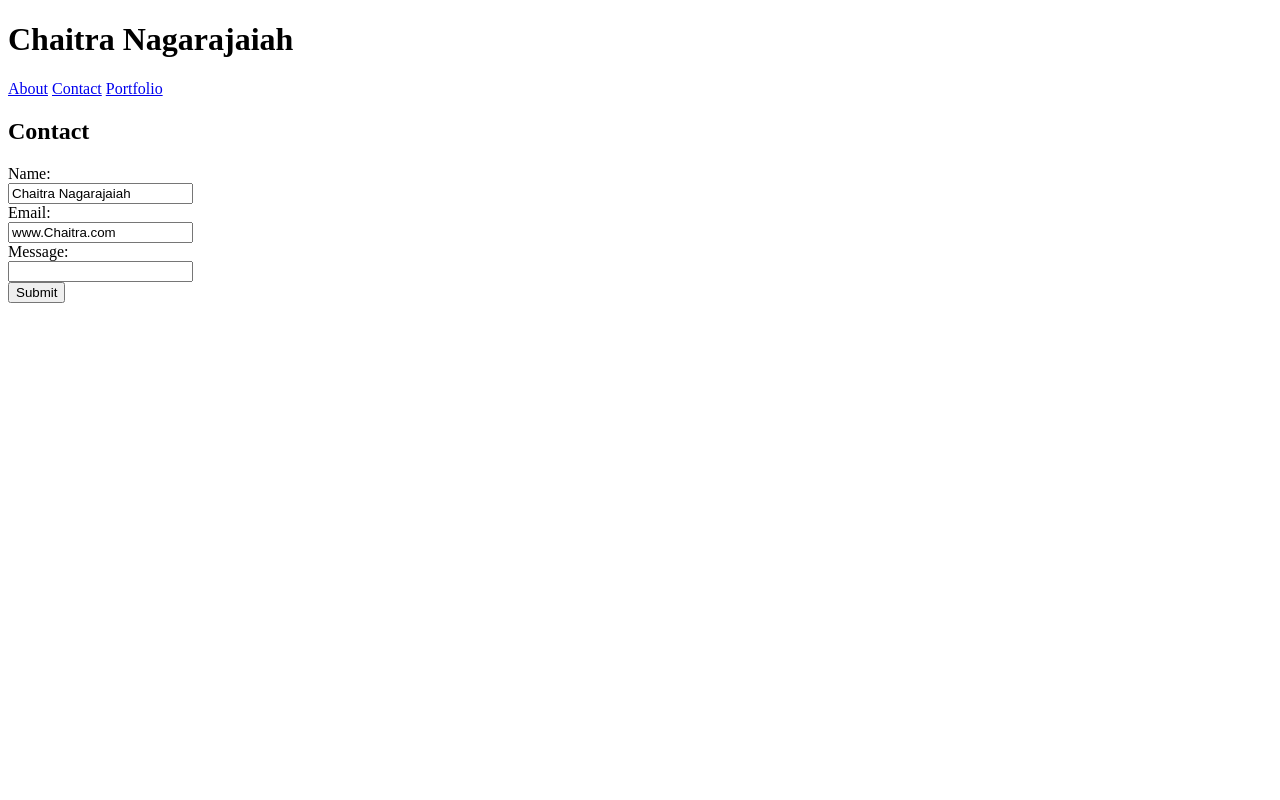
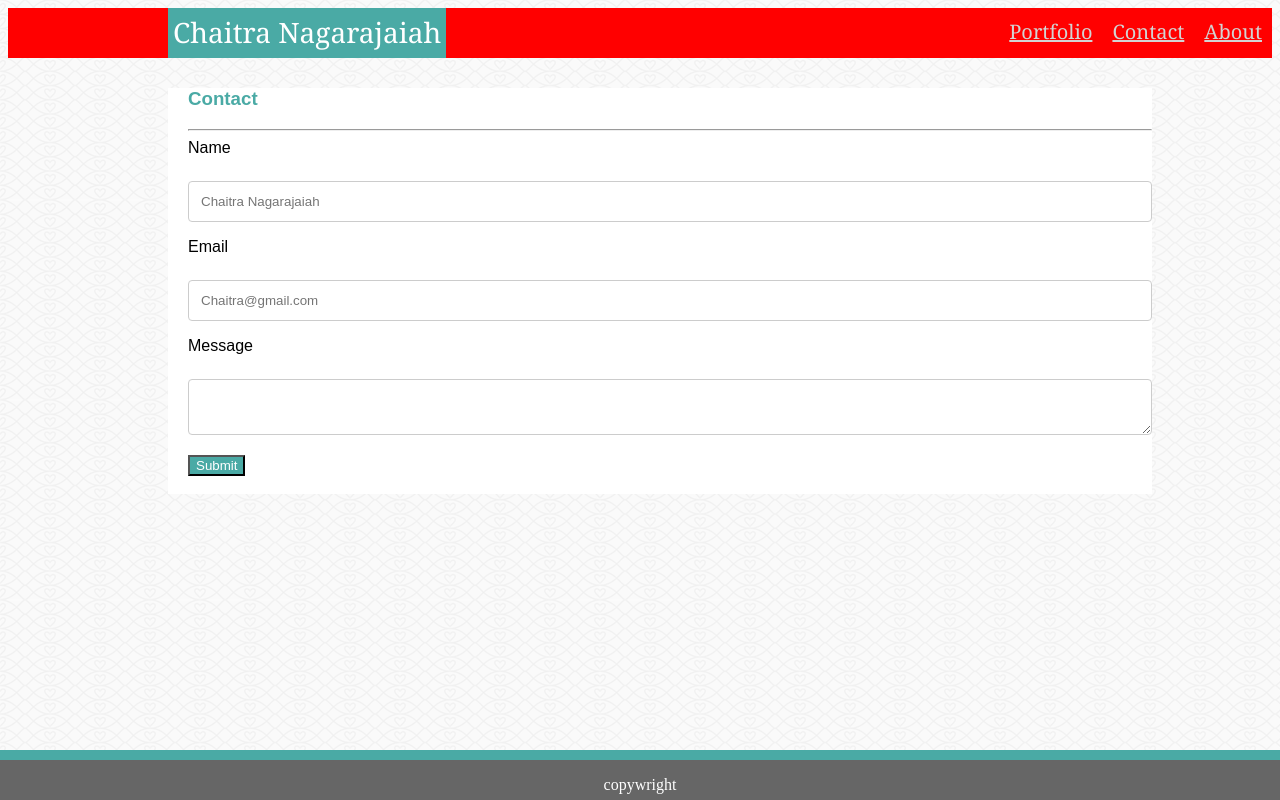
Before and after one commit to ChaitraNagarajaiah/Responsive-Portfolio, a plain HTML site: page contact.html in a window 1280 px wide. Drawn offline with Linux system fonts and the light colour scheme.

Commit message:
made changes in index,contact,portfolio,style.css

```diff
--- a/Assets/css/style.css
+++ b/Assets/css/style.css
@@ -1,18 +1,49 @@
 .navbar{
-        background-color: beige;
-        padding:20px;
-        margin: 0;
+        background-color:red;
+        padding:0px;
+
         font-size: 28px;
-        top:0;
         font-family: Georgia, Times, 'Times New Roman', serif;
+        width:100%;
+        height:50px ;
+        box-sizing: border-box;
 
+
+
+}
+
+.name{
+        background-color: #4aaaa5;
+        color:white;
+        float:left;
+        height: 40px;
+        padding:5px;
+        margin-left: 160px;
+
+}
+
+#aboutme{
+        color: #4aaaa5;
+}
+
+
+body{
+background-image:url('../images/fishnet.png');
 }
 
 a{
         float:right;
-        color:black;
+        color:lightgrey;
         font-size:20px;
         margin: 10px;
+
+
+}
+
+hr{
+        color:light gray;
+
+
 
 }
 
@@ -24,18 +55,101 @@ a{
 }
 .bio-info{
         float: right;
-        margin: 20px;
         font-family: Georgia, 'Times New Roman', Times, serif;
         color:black;
+        width:960px;
+        height : auto;
+        overflow : auto ;
+        border : 10px solid white;
+        background-color: white;
+        margin-top:5%;
+        margin-right:10%;
+        margin-left:10%;
+        margin-bottom:10%;
+}
 
-}
+
+
+
 .footer{
         background-color: #666666;
         position: fixed;
          left:0;
          bottom: 0;
          width: 100%;
+         height:5%;
          color:white;
          text-align: center;
+         border-top:10px solid #4aaaa5;
+
 
               }
+
+
+
+        .container{
+                border-radius: 5px;
+                background-color: white;
+                margin-top:  30px;
+                margin-left: 160px;
+                margin-right: 120px;
+                margin-bottom: 70px;
+
+        }
+        input[type=text],textarea{
+                width: 100%;
+                padding: 12px;
+                border: 1px solid #ccc;
+                border-radius: 4px;
+                box-sizing: border-box;
+                margin-top: 6px;
+                margin-bottom: 16px;
+                resize: vertical;
+        }
+        input[type=submit]{
+                background-color:   #4aaaa5;
+                color: white;
+
+        }
+          label{
+                  text-align: right;
+                  width:75px;
+                  padding-right: 20px;
+          }
+       .formclass{
+        padding-left:20px;
+
+        border : 1px  ;
+        background-color:white;
+       font-family: 'Arial', 'Helvetica Neue', Helvetica, sans-serif;
+        }
+        #Contact{
+                color: #4aaaa5;
+        }
+        #portfolio{
+                color: #4aaaa5;
+        }
+
+
+      .row::after{
+
+              clear: both;
+              display:table;
+              background-color: white;
+              position: fixed;
+      }
+      .column{
+              float: left;
+              padding: 20px;
+              width: 40%;
+              background-color: white;
+
+
+      }
+      .container1{
+        border-radius: 5px;
+        background-color: white;
+        height:100%;
+        margin-left:200px;
+
+      }
--- a/contact.html
+++ b/contact.html
@@ -1,27 +1,46 @@
-<!DOCTYPE html>
+ <!DOCTYPE html>
 <html lang="en">
 <head>
     <meta charset="UTF-8">
     <meta name="viewport" content="width=device-width, initial-scale=1.0">
     <meta http-equiv="X-UA-Compatible" content="ie=edge">
     <title>Contact</title>
+    <link rel="stylesheet" type="text/css" href="Assets/css/style.css">
 </head>
 <body>
-        <h1>Chaitra Nagarajaiah</h1>
-        <a href="About">About</a>
-        <a href="Contact">Contact</a>
-        <a href="Portfolio">Portfolio</a>
-        <h2>Contact</h2>
-        Name:<br>
+  <section class="navbar">
+       <div class="name"> Chaitra Nagarajaiah </div>
+        <a href="index.html">About</a>
+        <a href="contact.html">Contact</a>
+        <a href="Portfolio.html">Portfolio</a>
+  </section>
 
-        <input type="text"  value="Chaitra Nagarajaiah" >
-        <br>
-        Email:<br>
-        <input type="text"  value="www.Chaitra.com">
-        <br>
-        Message:<br>
-        <input type="text"><br>
-        <input type="submit" value="Submit">
-      </form>
+
+  <div class="container">
+            <form class="formclass">
+           <h3 id="Contact">Contact</h3>
+        <hr></hr>
+
+
+                    <label for="Name"> Name</label> <br></br>
+                    <input type="text" id="fname" name="firstname" placeholder="Chaitra Nagarajaiah"/>
+
+                    <label for="Email">Email</label><br></br>
+                    <input type="text" id="lname" name="lastname" placeholder="Chaitra@gmail.com"/>
+
+                    <label for="Message">Message</label><br></br>
+                    <textarea class="message"type="text" ></textarea>
+
+                    <input type="submit" value="Submit"/>
+                    <br></br>
+
+                  </form>
+
+
+</div>
+
+        <div class="footer">
+                  <p>copywright</p>
+        </div>
 </body>
 </html>
```
Also changed, not shown: index.html (+6 -5 lines), portfolio.html (+34 -9 lines), Assets/images/download (1).jpeg (deleted), Assets/images/fishnet.png (added).
